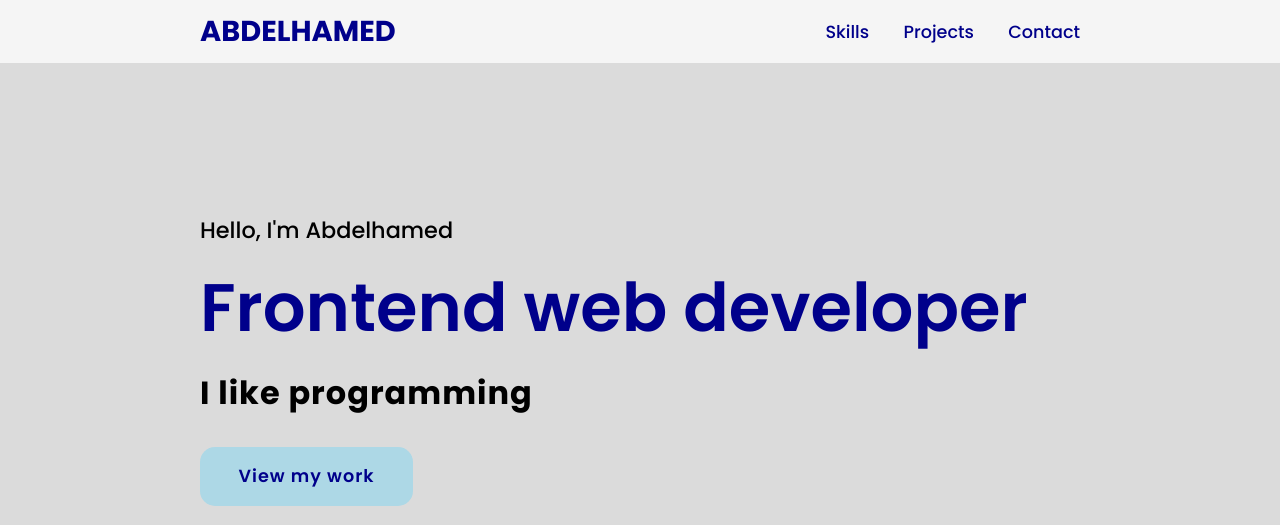
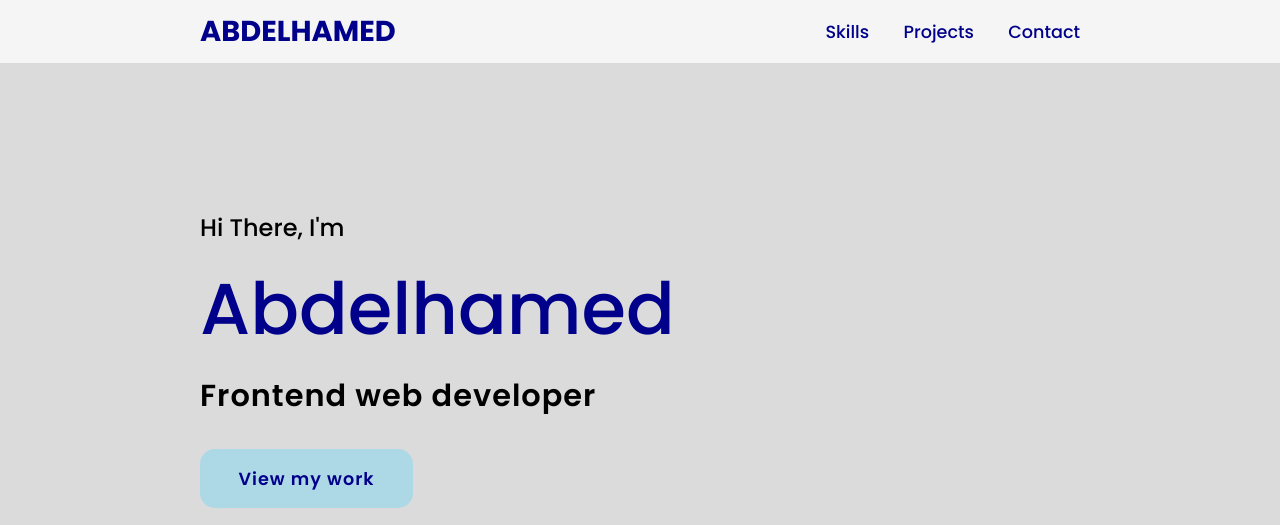
Before and after one commit to Abdel7amed/Abdo-webSite, a plain HTML site: page index.html in a window 1280 px wide. Shown: the top 525 px of the page. Drawn offline with Linux system fonts and the light colour scheme.

Commit message:
all done

```diff
--- a/css/style.css
+++ b/css/style.css
@@ -59,7 +59,7 @@ section{
 
 .main h2{
     color: rgb(0, 0, 0);
-    font-size: 1.4em;
+    font-size: 1.5em;
     font-weight: 500;
 }
 
@@ -68,13 +68,13 @@ section{
     margin-top: 10px;
     color: darkblue;
     font-size: 3em;
-    font-weight: 600;
+    font-weight: 500;
 }
 
 .main h3{
     color: rgb(0, 0, 0);
-    font-size: 2em;
-    font-weight: 700;
+    font-size: 1.9em;
+    font-weight: 580;
     letter-spacing: 1px;
     margin-top: 10px;
     margin-bottom: 30px;
--- a/index.html
+++ b/index.html
@@ -25,8 +25,8 @@
 
         <section class="main">
             <div>
-                <h2>Hello, I'm Abdelhamed<br><span>Frontend web developer</span></h2>
-                <h3>I like programming</h3>
+                <h2>Hi There, I'm<br><span>Abdelhamed</span></h2>
+                <h3>Frontend web developer</h3>
                 <a href="#projects" class="main-btn">View my work</a>
                 <div class="social-icons">
                     <a href="https://www.facebook.com/abdelhamed.refay.9"><i class="fa-brands fa-facebook"></i></a>
```
